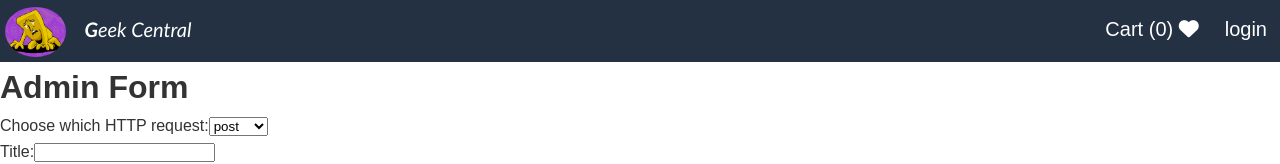
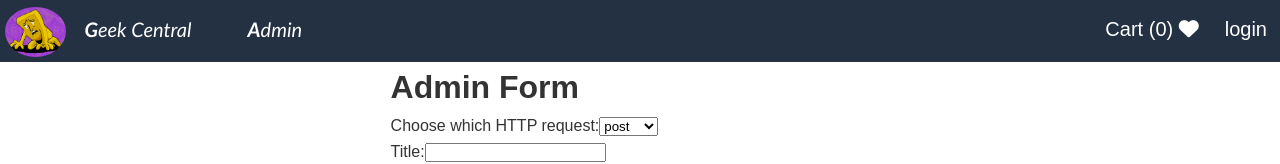
Before and after one commit to SuperWebMonkey/Capstone-Geek-Central-Frontend, a React (Vite) app: page /admin in a window 1280 px wide. Shown: the top 164 px of the page. Built offline with nearby package versions, Linux system fonts and the light colour scheme; no server answers.

Commit message:
adding admin to navbar

```diff
--- a/src/components/Navbar.jsx
+++ b/src/components/Navbar.jsx
@@ -19,6 +19,9 @@ function Navbar({ productCount }) {
       <Link to="/" className="page tech-shop">
         Geek Central
       </Link>
+      <Link to="/admin" className="page tech-shop">
+        Admin
+      </Link>
       <Link to="#" className="page login" style={linkStyle}>
         login
       </Link>
--- a/src/pages/AdminPage.jsx
+++ b/src/pages/AdminPage.jsx
@@ -7,6 +7,7 @@
 
 import { useState, useEffect } from "react";
 import axios from "axios";
+import "../styles/Admin.css";
 
 function AdminPage() {
   const [formData, setFormData] = useState({
```
